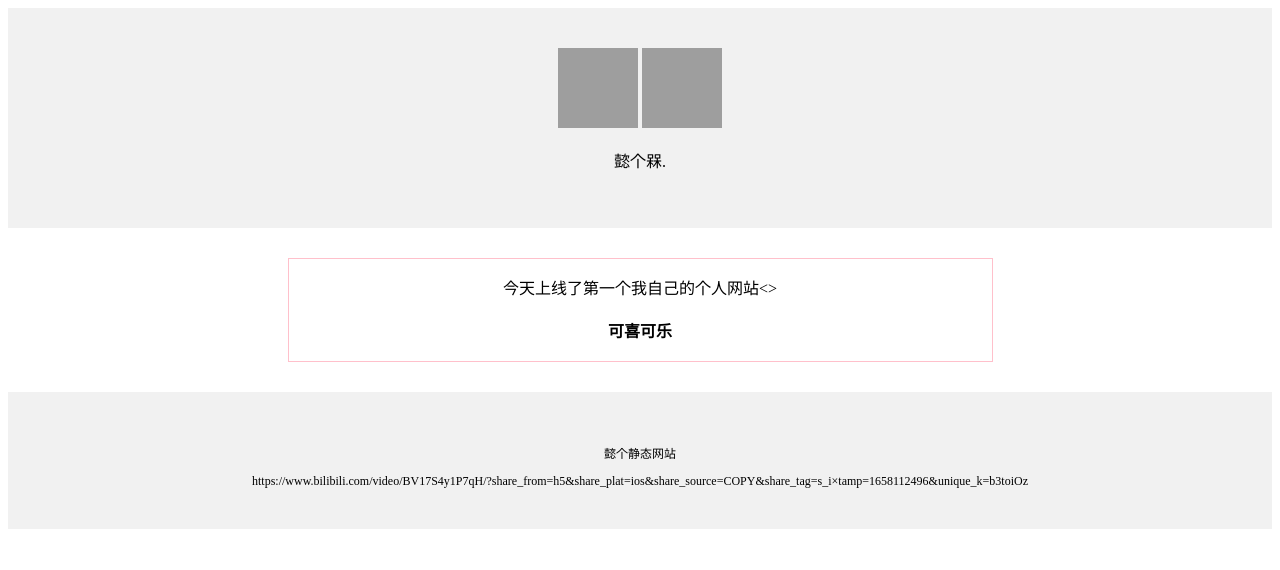
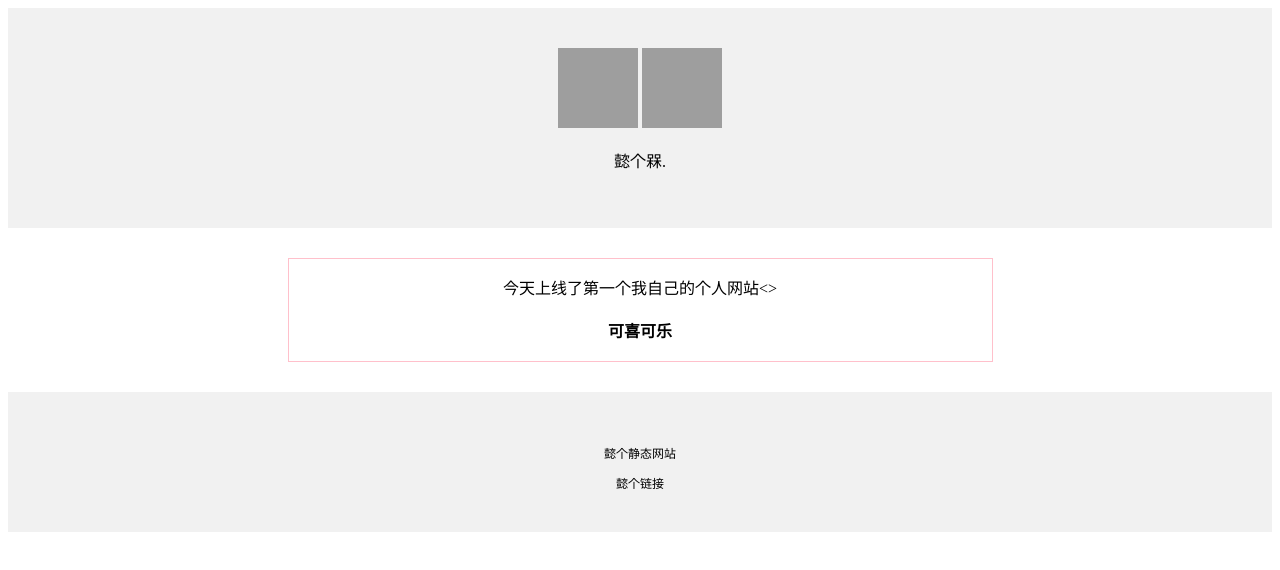
Before and after one commit to qchy/html, a plain HTML site: page index.html in a window 1280 px wide. Drawn offline with Linux system fonts and the light colour scheme; grey boxes are pictures that could not be loaded.

Commit message:
Update index.html

```diff
--- a/index.html
+++ b/index.html
@@ -33,7 +33,7 @@
         font-size: 12px;
     ">
         <p>懿个静态网站</p>
-        <a>https://www.bilibili.com/video/BV17S4y1P7qH/?share_from=h5&share_plat=ios&share_source=COPY&share_tag=s_i&timestamp=1658112496&unique_k=b3toiOz</a
+        <a https://www.bilibili.com/video/BV17S4y1P7qH/?share_from=h5&share_plat=ios&share_source=COPY&share_tag=s_i&timestamp=1658112496&unique_k=b3toiOz>懿个链接</a
     </div>
 </bady>
 </html>
```
